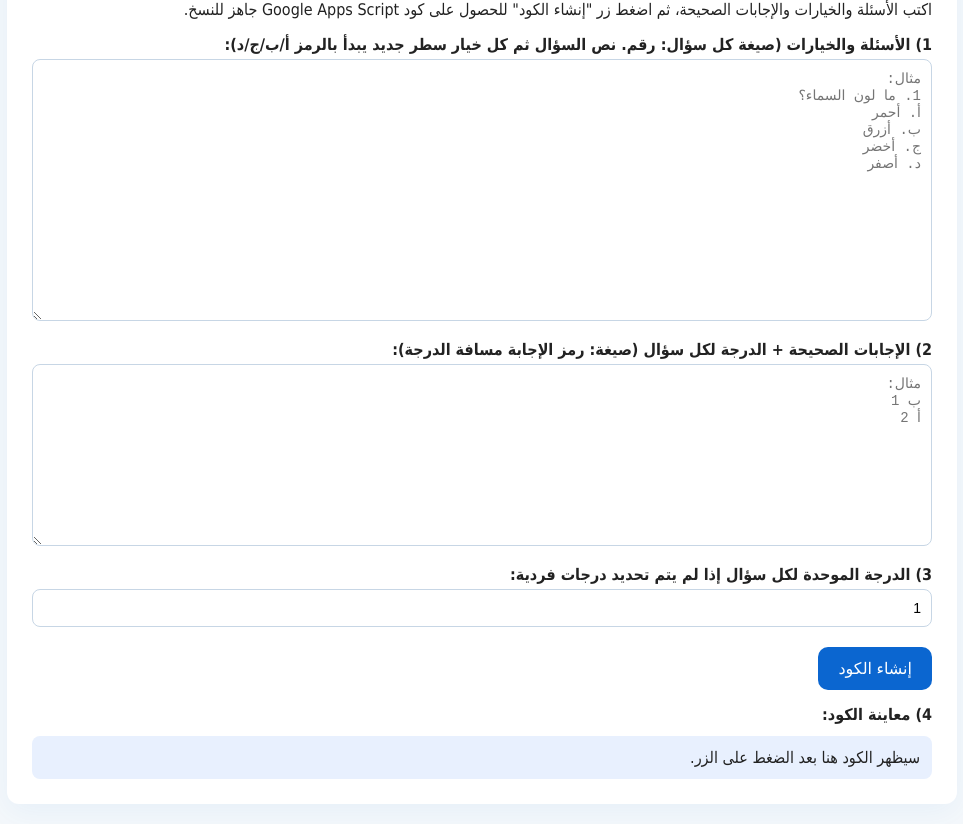
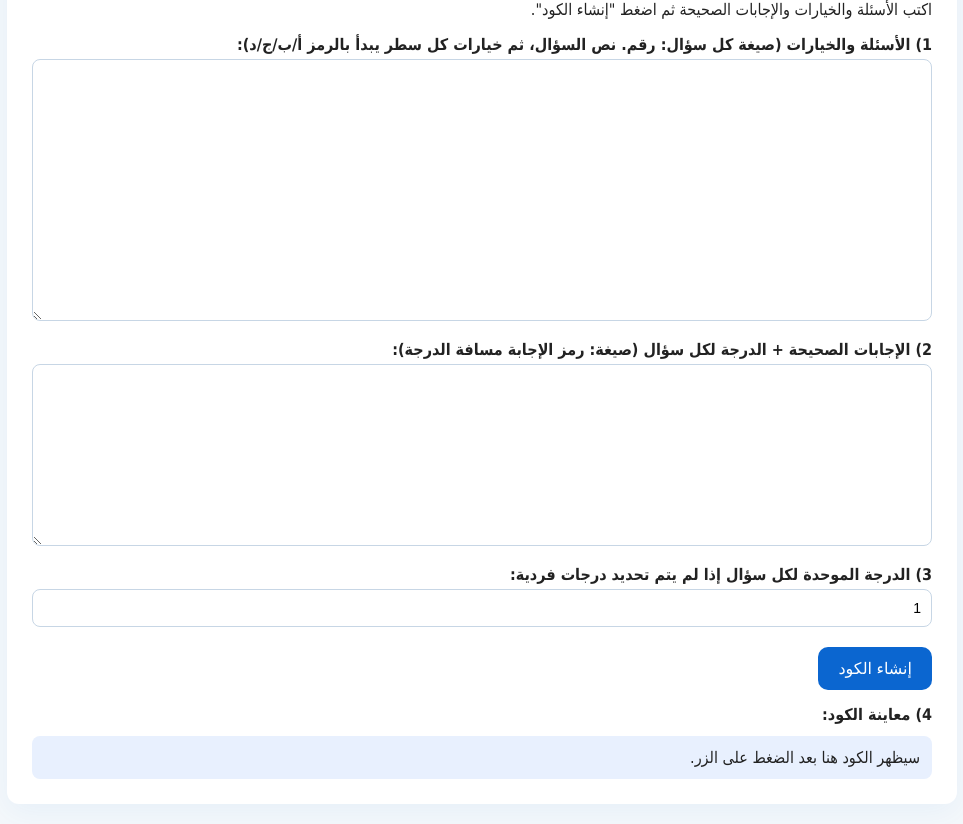
Before and after one commit to hussain1100/test-maker, a plain HTML site: page index.html in a window 1280 px wide. Shown: the part 120-944 px from the top of the page, without its empty margins (158-1121 px from the left). Drawn offline with Linux system fonts and the light colour scheme.

Commit message:
index.html

```diff
--- a/index.html
+++ b/index.html
@@ -3,7 +3,7 @@
 <head>
 <meta charset="UTF-8">
 <meta name="viewport" content="width=device-width, initial-scale=1.0">
-<title>مولّد كود Google Forms</title>
+<title>مولّد كود Google Forms مصحح</title>
 <style>
 :root {
   --blue:#0b66d0;
@@ -33,7 +33,7 @@ h1{
   margin-bottom:5px;
 }
 label{display:block;margin-top:15px;font-weight:bold;}
-textarea,input,select{
+textarea,input{
   width:100%;
   padding:10px;
   margin-top:5px;
@@ -65,23 +65,14 @@ button:hover{background:#095bb5;}
 </head>
 <body>
 <div class="container">
-<h1>مولّد كود Google Forms</h1>
-<p>اكتب الأسئلة والخيارات والإجابات الصحيحة، ثم اضغط زر "إنشاء الكود" للحصول على كود Google Apps Script جاهز للنسخ.</p>
+<h1>مولّد كود Google Forms مصحح</h1>
+<p>اكتب الأسئلة والخيارات والإجابات الصحيحة ثم اضغط "إنشاء الكود".</p>
 
-<label>1) الأسئلة والخيارات (صيغة كل سؤال: رقم. نص السؤال ثم كل خيار سطر جديد يبدأ بالرمز أ/ب/ج/د):</label>
-<textarea id="questions" rows="15" placeholder="مثال:
-1. ما لون السماء؟
-أ. أحمر
-ب. أزرق
-ج. أخضر
-د. أصفر
-"></textarea>
+<label>1) الأسئلة والخيارات (صيغة كل سؤال: رقم. نص السؤال، ثم خيارات كل سطر يبدأ بالرمز أ/ب/ج/د):</label>
+<textarea id="questions" rows="15"></textarea>
 
 <label>2) الإجابات الصحيحة + الدرجة لكل سؤال (صيغة: رمز الإجابة مسافة الدرجة):</label>
-<textarea id="answers" rows="10" placeholder="مثال:
-ب 1
-أ 2
-"></textarea>
+<textarea id="answers" rows="10"></textarea>
 
 <label>3) الدرجة الموحدة لكل سؤال إذا لم يتم تحديد درجات فردية:</label>
 <input type="number" id="singleGrade" value="1" min="0.5" step="0.5">
@@ -135,13 +126,14 @@ function generateGASCode(questions,answers,singleGrade){
     code+="  var item = form.addMultipleChoiceItem();\n";
     code+="  item.setTitle('"+qText+"')\n";
     code+="      .setChoices([\n";
-    q.options.forEach((opt,j)=>{
-      const correct=(opt.label===matches[i].correct)?'.setCorrectAnswer(true)':'';
+    q.options.forEach(opt=>{
+      const correct=(opt.label===matches[i].correct)?'true':'false';
       const optText=opt.text.replace(/'/g,"\\'");
-      code+="        item.createChoice('"+optText+"')"+correct+",\n";
+      code+="        item.createChoice('"+optText+"', "+correct+"),\n";
     });
-    code+="      ]);\n";
-    code+="  item.setPoints("+matches[i].points+");\n";
+    code+="      ])\n";
+    code+="      .setPoints("+matches[i].points+")\n";
+    code+="      .setRequired(true);\n";
   });
   code+="  Logger.log('Form created: ' + form.getEditUrl());\n}";
   return code;
```
